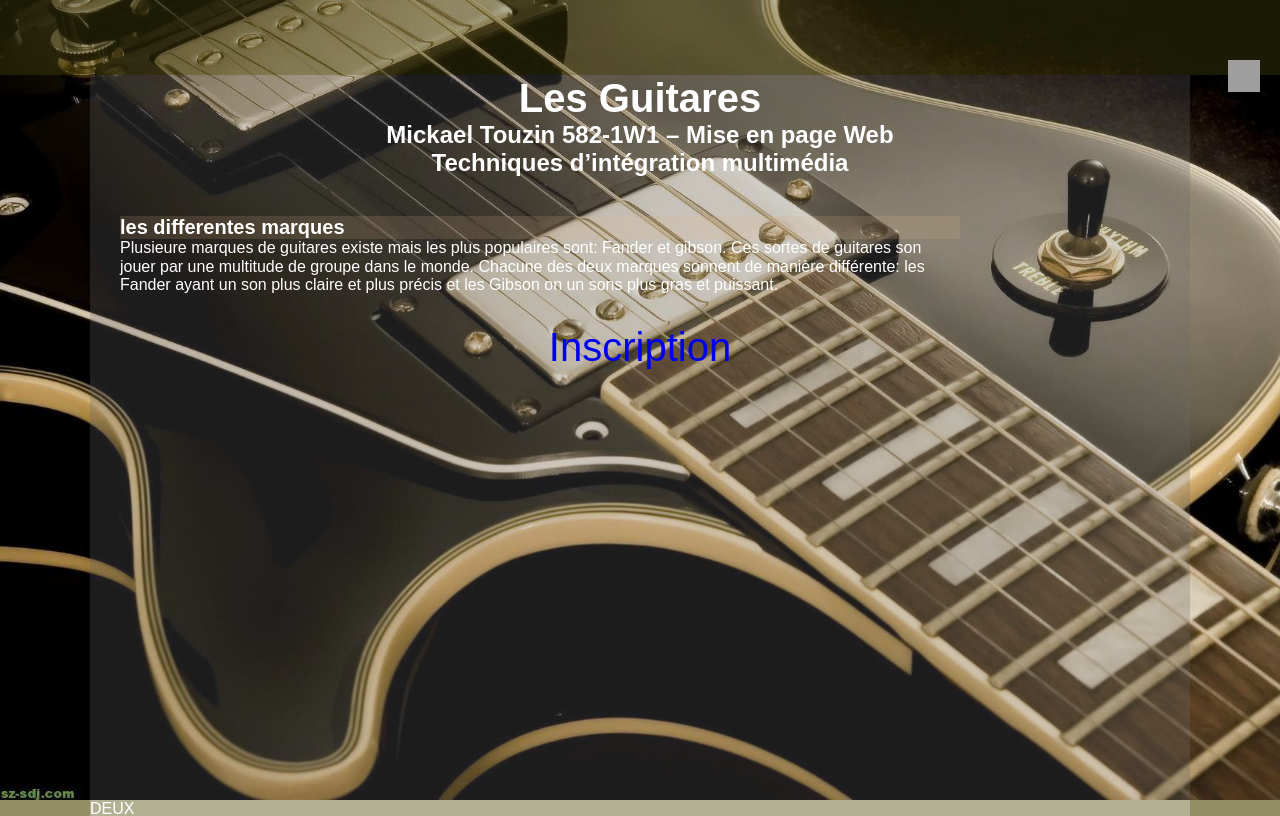
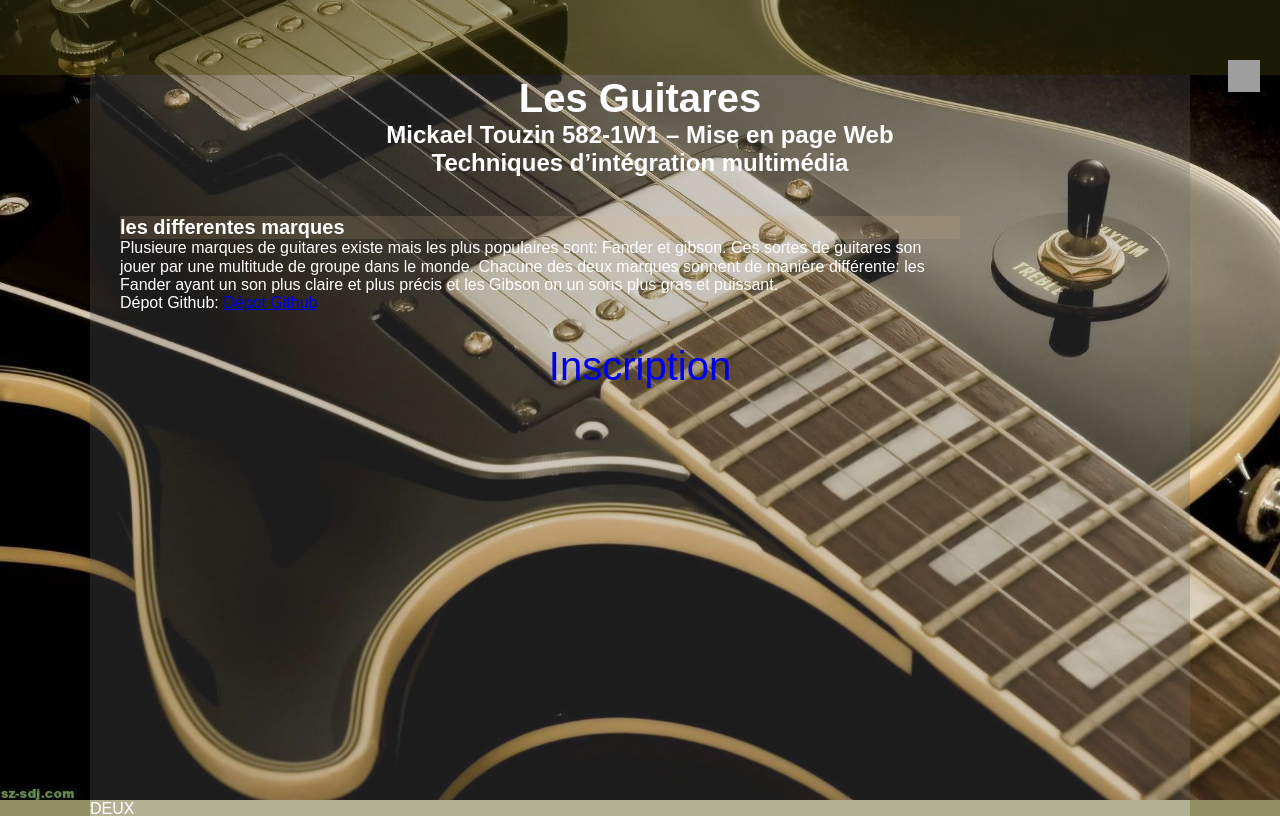
Before and after one commit to Micky276/1W1-Tp2, a plain HTML site: page index.htm in a window 1280 px wide. Shown: the top 816 px of the page. Drawn offline with Linux system fonts and the light colour scheme; grey boxes are pictures that could not be loaded; a web font is replaced by a local one.

Commit message:
Ajout d'un lien vers un lien Github du dépot

```diff
--- a/index.htm
+++ b/index.htm
@@ -49,6 +49,7 @@
       <p>Plusieure marques de guitares existe mais les plus populaires sont: Fander et gibson. Ces sortes de guitares son jouer par une multitude de groupe dans le monde.
         Chacune des deux marques sonnent de manière différente: les Fander ayant un son plus claire et plus précis et les Gibson on un sons plus gras et puissant.
       </p>
+      <p>Dépot Github: <a href=" https://micky276.github.io/1W1-Tp2/">Dépot Github</a></p>
       </div>
         <a class="bouton__inscription" href="#inscription">Inscription</a>
     </header>
```
